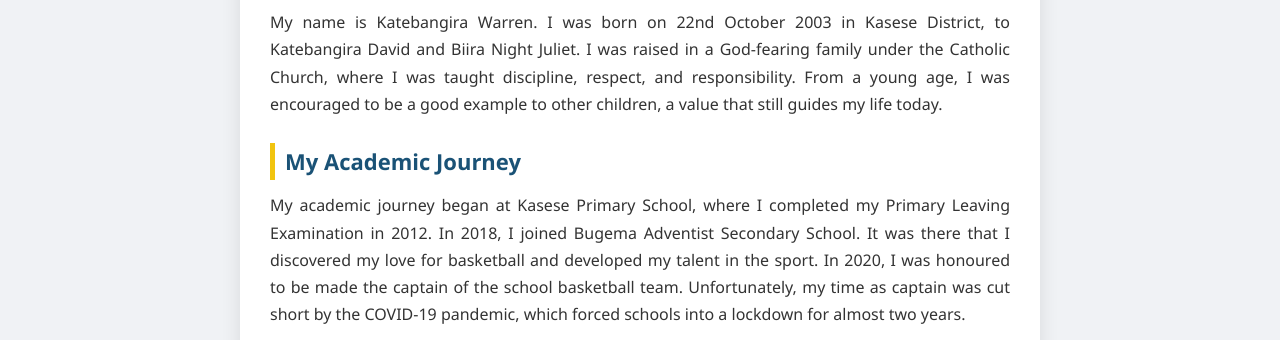
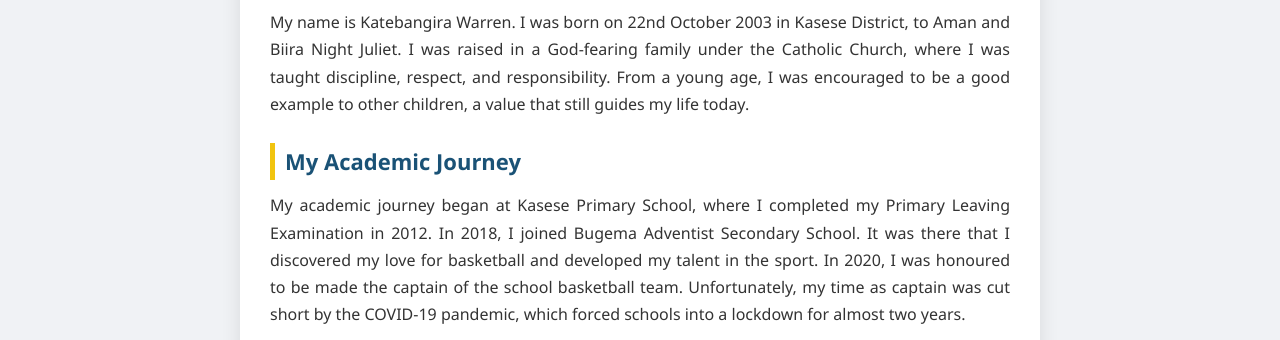
Before and after one commit to katewarren22/katebagirawarren, a plain HTML site: page about-me.html in a window 1280 px wide. Shown: the part 406-746 px from the top of the page. Drawn offline with Linux system fonts and the light colour scheme.

Commit message:
Update about-me.html

```diff
--- a/about-me.html
+++ b/about-me.html
@@ -184,7 +184,7 @@
 
         <h2>About Me</h2>
 
-        <p>My name is Katebangira Warren. I was born on 22nd October 2003 in Kasese District, to Katebangira David and Biira Night Juliet.
+        <p>My name is Katebangira Warren. I was born on 22nd October 2003 in Kasese District, to Aman and Biira Night Juliet.
              I was raised in a God-fearing family under the Catholic Church, where I was taught discipline, respect, and responsibility.
              From a young age, I was encouraged to be a good example to other children, a value that still guides my life today.</p>
 
```
